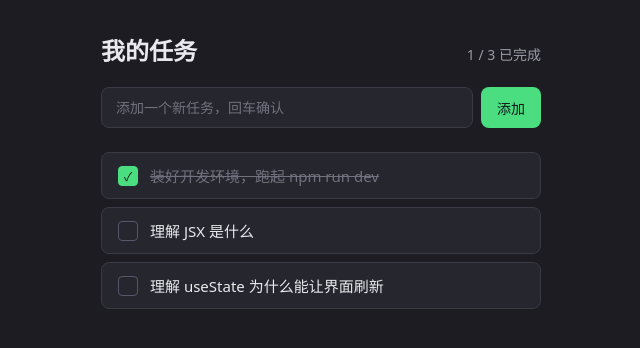
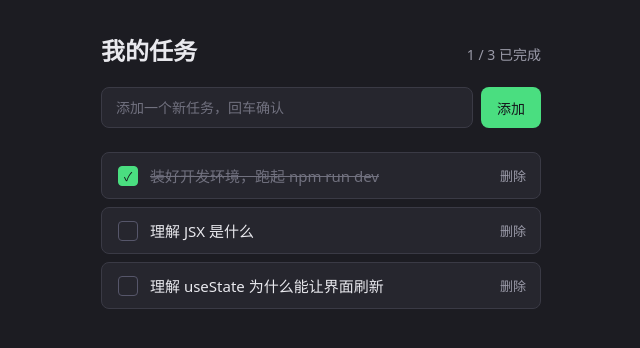
Before and after one commit to little-rookie555/fullstack-learning, a React (Vite) app in the folder projects/01-pomodoro/: page / in a window 1280 px wide. Shown: the top 348 px of the page, without its empty margins (319-959 px from the left). Built offline with nearby package versions, Linux system fonts and the light colour scheme.

Commit message:
feat(01-pomodoro): 拆分任务项结构以支持删除按钮（留 TODO 两处）

```diff
--- a/projects/01-pomodoro/package.json
+++ b/projects/01-pomodoro/package.json
@@ -15,7 +15,6 @@
   },
   "devDependencies": {
     "@eslint/js": "^9.25.0",
-    "@tailwindcss/vite": "^4.3.3",
     "@types/react": "^19.1.2",
     "@types/react-dom": "^19.1.2",
     "@vitejs/plugin-react": "^4.4.1",
@@ -23,7 +22,6 @@
     "eslint-plugin-react-hooks": "^5.2.0",
     "eslint-plugin-react-refresh": "^0.4.19",
     "globals": "^16.0.0",
-    "tailwindcss": "^4.3.3",
     "typescript": "~5.8.3",
     "typescript-eslint": "^8.30.1",
     "vite": "^6.3.5"
--- a/projects/01-pomodoro/src/App.css
+++ b/projects/01-pomodoro/src/App.css
@@ -74,24 +74,54 @@
   list-style: none;
 }
 
+/* 一条任务：外层容器只负责布局，不负责点击 */
 .task-item {
   display: flex;
   align-items: center;
+  gap: 4px;
+  padding: 4px;
+  background: #26262e;
+  border: 1px solid #3a3a45;
+  border-radius: 8px;
+}
+
+.task-item:hover {
+  border-color: #56566a;
+}
+
+/* 点击切换完成的区域。flex: 1 让它吃掉所有剩余宽度，
+   于是删除按钮就被挤到最右边 —— 这就是 flex-1 的实际作用 */
+.task-toggle {
+  display: flex;
+  flex: 1;
+  align-items: center;
   gap: 12px;
-  width: 100%;
-  padding: 12px 16px;
+  padding: 8px 12px;
   font-family: inherit;
   font-size: 15px;
   text-align: left;
   color: inherit;
-  background: #26262e;
-  border: 1px solid #3a3a45;
-  border-radius: 8px;
+  background: none;
+  border: none;
   cursor: pointer;
 }
 
-.task-item:hover {
-  border-color: #56566a;
+/* 删除按钮 */
+.task-delete {
+  flex-shrink: 0;
+  padding: 6px 10px;
+  font-family: inherit;
+  font-size: 13px;
+  color: #9a9aa8;
+  background: none;
+  border: none;
+  border-radius: 6px;
+  cursor: pointer;
+}
+
+.task-delete:hover {
+  color: #ff9c9c;
+  background: #3a2a2e;
 }
 
 /* 勾选框 */
--- a/projects/01-pomodoro/src/App.tsx
+++ b/projects/01-pomodoro/src/App.tsx
@@ -43,6 +43,13 @@ export default function App() {
     setDraft('')
   }
 
+  function deleteTask(id: number) {
+    // TODO(你来写·第 1 处)：删掉 id 这一条任务。
+    // 提示：上面 toggleTask 用 map 是"改一项"，删掉一项要用 filter。
+    // 现在先用日志占位，这样你能确认按钮点到了、id 传对了。
+    console.log('准备删除，id =', id)
+  }
+
   const doneCount = tasks.filter((task) => task.done).length
 
   return (
@@ -74,7 +81,12 @@ export default function App() {
 
       <ul className="task-list">
         {tasks.map((task) => (
-          <TaskItem key={task.id} task={task} onToggle={toggleTask} />
+          <TaskItem
+            key={task.id}
+            task={task}
+            onToggle={toggleTask}
+            onDelete={deleteTask}
+          />
         ))}
       </ul>
     </div>
@@ -84,13 +96,14 @@ export default function App() {
 type TaskItemProps = {
   task: Task
   onToggle: (id: number) => void
+  onDelete: (id: number) => void
 }
 
-function TaskItem({ task, onToggle }: TaskItemProps) {
+function TaskItem({ task, onToggle, onDelete }: TaskItemProps) {
   return (
-    <li>
+    <li className="task-item">
       <button
-        className="task-item"
+        className="task-toggle"
         type="button"
         onClick={() => onToggle(task.id)}
       >
@@ -105,6 +118,21 @@ function TaskItem({ task, onToggle }: TaskItemProps) {
           {task.title}
         </span>
       </button>
+
+      <button
+        className="task-delete"
+        type="button"
+        onClick={() => {
+          // TODO(你来写·第 2 处)：把下面的 0 换成正确的参数。
+          // 为什么我写了 0？因为如果这里不调用 onDelete，
+          // TypeScript 会报错说"onDelete 从未被使用"（noUnusedLocals 在保护你）。
+          // 先点一下删除按钮，打开浏览器控制台（F12），你会看到 "id = 0"，
+          // 这就说明参数传错了。想想应该传什么。
+          onDelete(0)
+        }}
+      >
+        删除
+      </button>
     </li>
   )
 }
```
Also changed, not shown: 1 other file (tests, documents, lock files or other folders).
